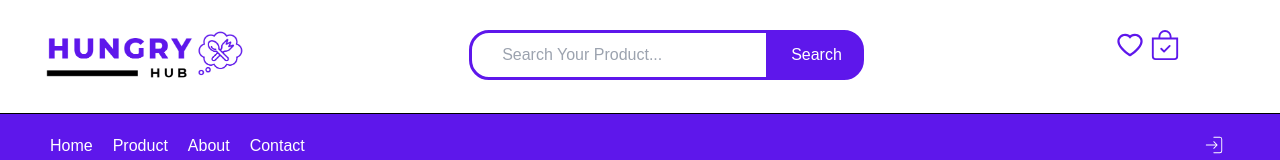
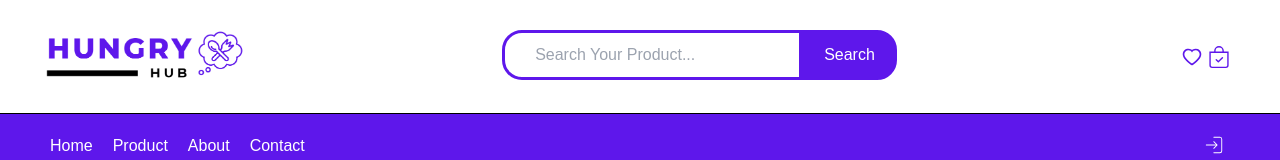
Before and after one commit to punchpnp/HUNGRY-Hub, a React (Vite) app in the folder client/: page / in a window 1280 px wide. Shown: the top 160 px of the page. Built offline with nearby package versions, Linux system fonts and the light colour scheme.

Commit message:
🟢 Nav css OK

```diff
--- a/client/src/components/Nav/Nav.css
+++ b/client/src/components/Nav/Nav.css
@@ -49,12 +49,14 @@
 
 .main_header .container .icon {
   display: flex;
-  margin-right: 50px;
+  justify-content: center;
+  align-items: center;
 }
 
 .main_header .container .icon .account {
   display: flex;
-  margin-right: 30px;
+  justify-content: center;
+  align-items: center;
 }
 
 .main_header .container .icon .account .user_icon {
@@ -77,7 +79,7 @@
 
 .main_header .container .icon .second_icon .link {
   margin-right: 5px;
-  font-size: 30px;
+  font-size: 22px;
   cursor: pointer;
   color: #5e17eb;
 }
```
